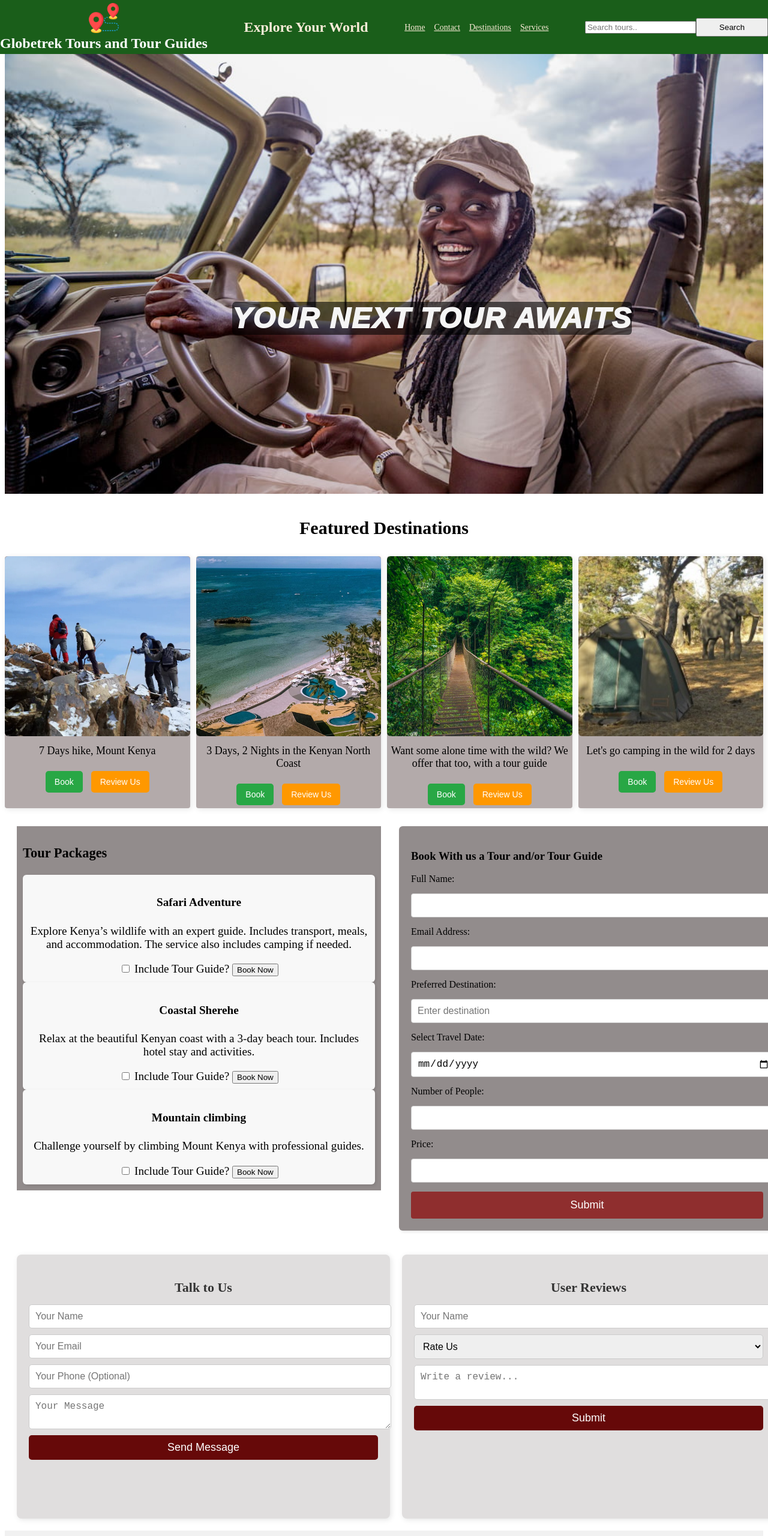
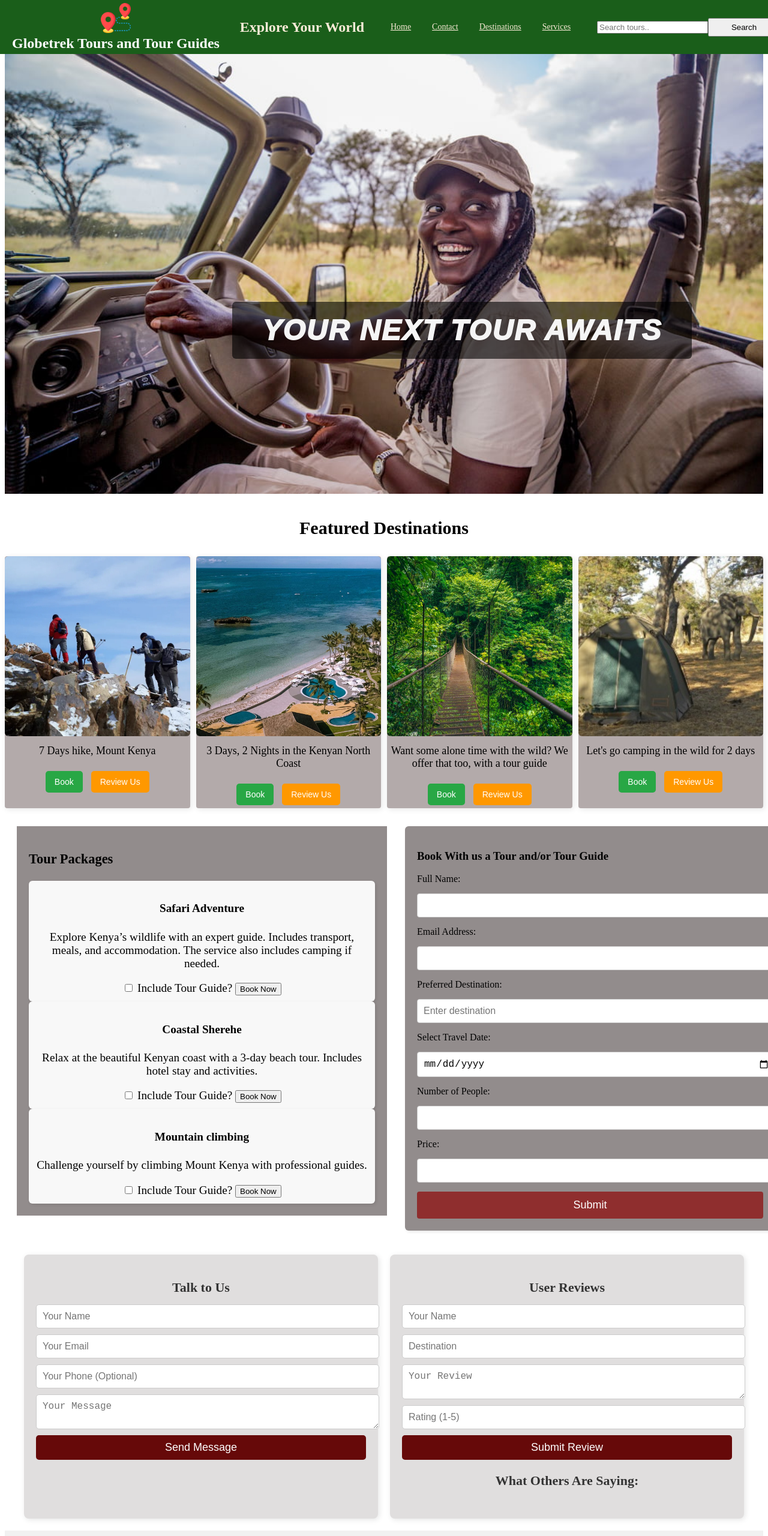
Before and after one commit to Melloniah/Project-Phase1, a plain HTML site: page index.html in a window 1280 px wide. Shown: the top 2560 px of the page at 60% size. Drawn offline with Linux system fonts and the light colour scheme.

Commit message:
working on reviews

```diff
--- a/index.html
+++ b/index.html
@@ -196,19 +196,23 @@
             <div id="reviews-container"></div>
 
             <!-- Review Form -->
-            <form id="review-form">
-                <input type="text" id="reviewer-name" placeholder="Your Name" required>
-                <select id="review-rating" required>
-                    <option value="">Rate Us</option>
-                    <option value="5">⭐⭐⭐⭐⭐</option>
-                    <option value="4">⭐⭐⭐⭐</option>
-                    <option value="3">⭐⭐⭐</option>
-                    <option value="2">⭐⭐</option>
-                    <option value="1">⭐</option>
-                </select>
-                <textarea id="review-text" placeholder="Write a review..." required></textarea>
-                <button type="submit">Submit</button>
-            </form>
+         <section id="reviewForm">
+  <form id="review-form">
+    <!-- Review fields: name, destination, text, rating -->
+    <input type="text" id="reviewerName" placeholder="Your Name" required />
+    <input type="text" id="destinationReview" placeholder="Destination" required />
+    <textarea id="reviewText" placeholder="Your Review" required></textarea>
+    <input type="number" id="reviewRating" placeholder="Rating (1-5)" min="1" max="5" required />
+    <button type="submit">Submit Review</button>
+  </form>
+
+  <!-- ⭐ Add this to display reviews -->
+  <div id="review-display" class="mt-6">
+    <h3>What Others Are Saying:</h3>
+    <ul id="review-list"></ul>
+  </div>
+</section>
+
         </div>
     </section>
 
--- a/script .css
+++ b/script .css
@@ -7,7 +7,7 @@ body {
 header{
 
     text-align: center;
-    padding: 0, 20px;
+    padding: 0 20px;
     color:antiquewhite;
     background: rgb(26, 94, 26);
     display: flex;
@@ -41,7 +41,7 @@ padding: 0;
     text-decoration: underline;
     color: antiquewhite;
     font-size: 14px;
-    padding: 6px, 10px;
+    padding: 6px 10px;
     display: inline-block;
 }
 nav ul li:hover {
@@ -116,9 +116,9 @@ background: rgb(26, 94, 26);
    font-size: 24px;
     color: whitesmoke;
     background: rgba(0, 0, 0, 0.6);
-    padding: 20px, 50px;
+    padding: 20px 50px;
     border-radius: 6px;
-    padding: 20px, 50px;
+    padding: 20px 50px;
 
 }
 .hero-content h2{
@@ -156,6 +156,7 @@ background: rgb(26, 94, 26);
     border-radius: 4px;
     box-shadow: 2px 2px 10px rgba(0, 0, 0, 0.1);
     text-align: center;
+    box-sizing: border-box;
 }
 .destination img{
     height: 300px;
@@ -231,7 +232,7 @@ background: rgb(26, 94, 26);
     display: flex;
     align-items: flex-start;
     gap: 30px;
-    max-width: 1400;
+    max-width: 1400px;
     width: 100%;
     margin: 0 auto;
     padding: 20px;
@@ -240,7 +241,6 @@ background: rgb(26, 94, 26);
     flex: 1;
     background: rgb(146, 140, 140);
     padding: 20px;
-    padding: 10px;
     font-size: 1.2em;
     display: grid;
     grid-template-columns: repeat(auto-fit, minmax(400px, 1fr));
@@ -322,7 +322,7 @@ background: rgb(26, 94, 26);
 display: flex;
     align-items: flex-start;
     gap: 20px;
-    max-width: 1200;
+    max-width: 1200px;
     width: 100%;
     margin: 0 auto;
     padding: 20px;
```
Also changed, not shown: db.json (+23 -4 lines), 1 other file.
